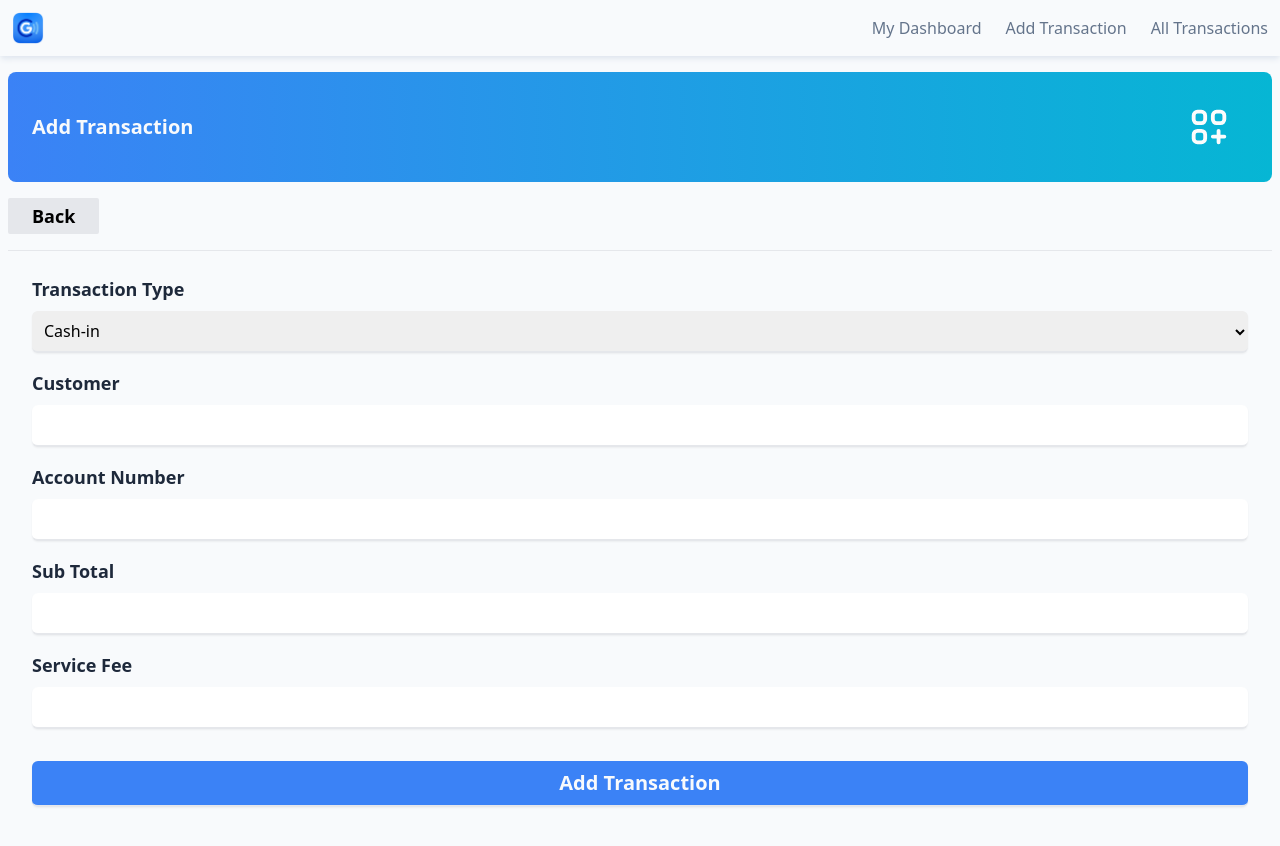
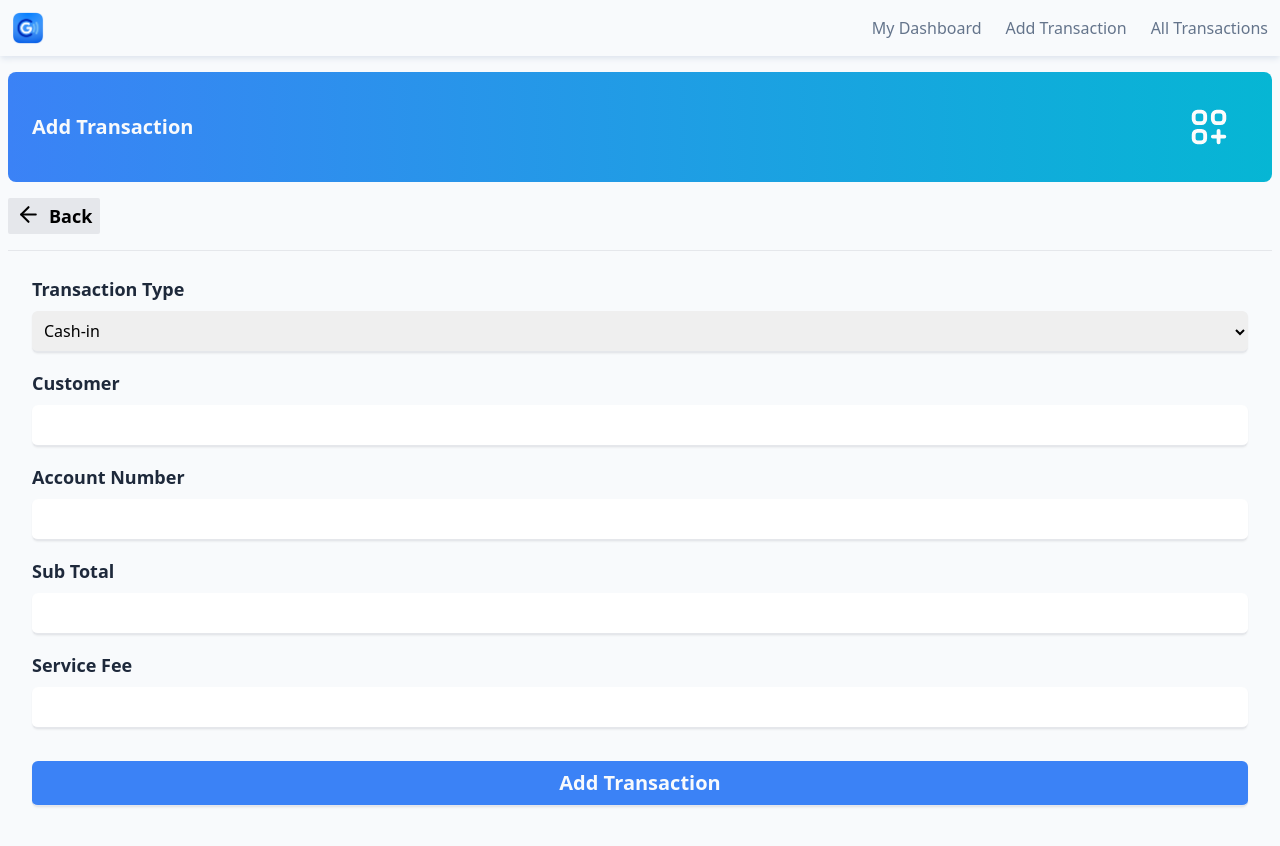
Before and after one commit to neildc14/gcash-transaction-ledger, a React (Vite) app in the folder client/: page /add-transaction in a window 1280 px wide. Shown: the top 846 px of the page. Built offline with nearby package versions, Linux system fonts and the light colour scheme; no server answers.

Commit message:
arrowleft

```diff
--- a/client/src/components/SGVIcons.jsx
+++ b/client/src/components/SGVIcons.jsx
@@ -126,3 +126,22 @@ export const ArrowRightIcon = () => {
     </svg>
   );
 };
+
+export const ArrowLeftIcon = () => {
+  return (
+    <svg
+      width={25}
+      height={25}
+      fill="none"
+      stroke="#000000"
+      strokeLinecap="round"
+      strokeLinejoin="round"
+      strokeWidth={2}
+      viewBox="0 0 24 24"
+      xmlns="http://www.w3.org/2000/svg"
+    >
+      <path d="M19 12H5" />
+      <path d="m12 19-7-7 7-7" />
+    </svg>
+  );
+};
--- a/client/src/pages/AddTransaction.jsx
+++ b/client/src/pages/AddTransaction.jsx
@@ -2,6 +2,7 @@ import { useState } from "react";
 import { useMutation } from "@tanstack/react-query";
 import { useNavigate } from "react-router-dom";
 import TransactionRequest from "../services/transactionRequest";
+import { ArrowLeftIcon } from "../components/SGVIcons";
 
 const AddTransaction = () => {
   const [isSuccessful, setSuccessful] = useState(false);
@@ -80,10 +81,10 @@ const AddTransaction = () => {
         </div>
         <div className="py-4">
           <button
-            className=" py-1 px-6 rounded-sm bg-gray-200 text-lg font-semibold"
+            className="inline-flex gap-2 py-1 px-2 rounded-sm bg-gray-200 text-lg font-semibold"
             onClick={goBackToPreviousPage}
           >
-            Back
+            <ArrowLeftIcon /> Back
           </button>
         </div>
         <hr />
```
